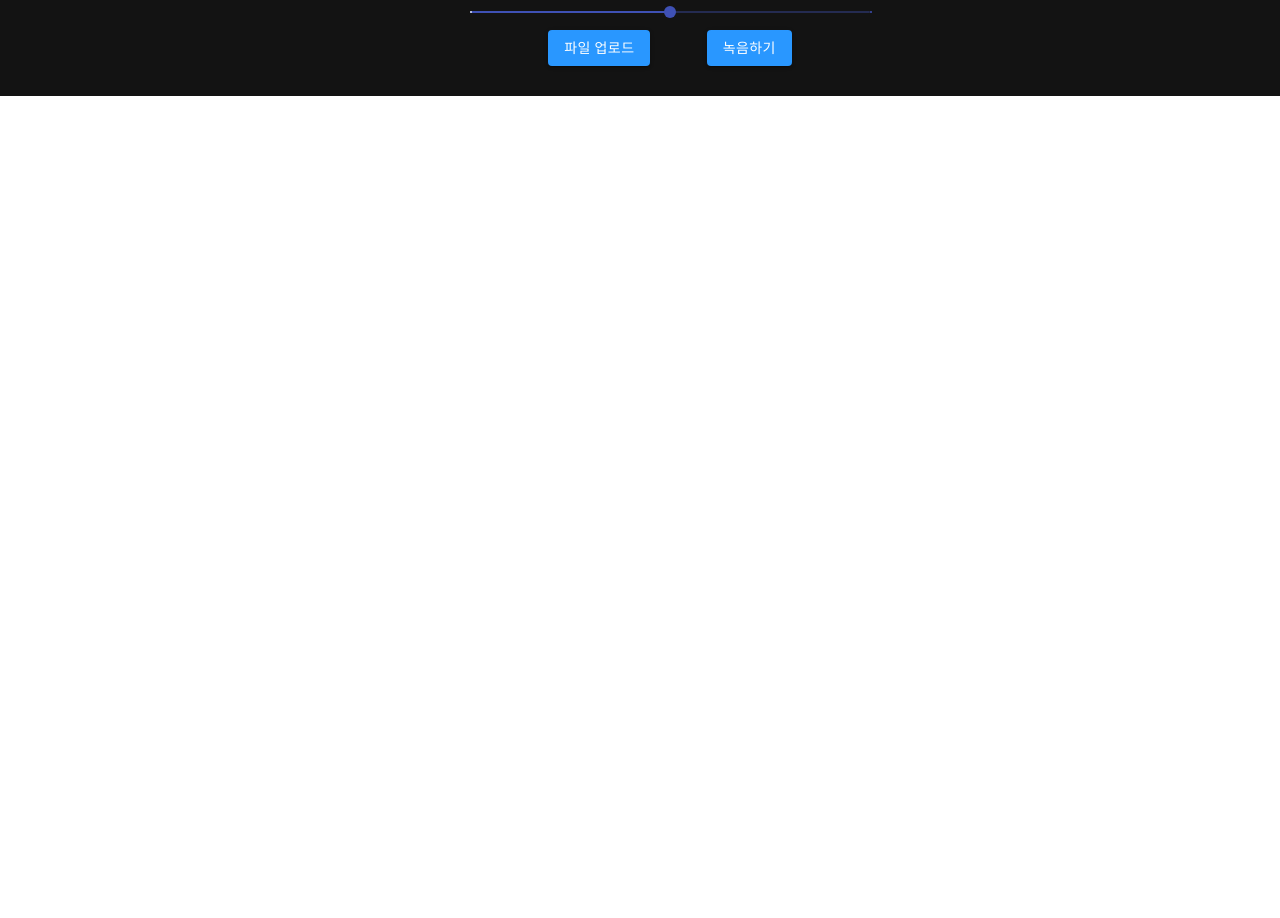
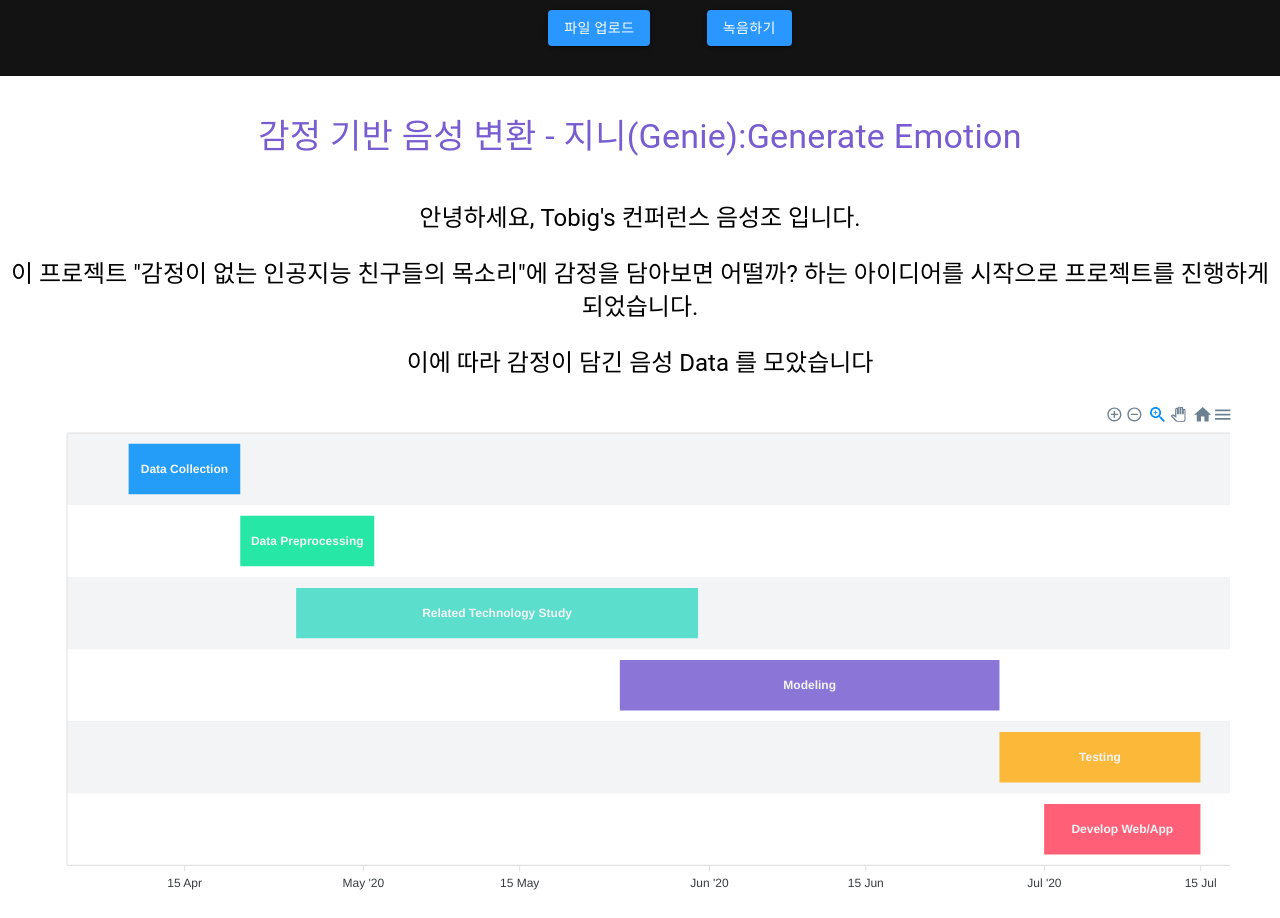
Before and after one commit to kynk94/emotional_speech, a React (Create React App) app in the folder frontend/react_web/: page / in a window 1280 px wide. Shown: the part 1277-2195 px from the top of the page. Before the commit the page ends 1373 px from the top, so only its background shows below. Built offline with nearby package versions, Linux system fonts and the light colour scheme.

Commit message:
add timeLine

```diff
--- a/frontend/react_web/src/index.jsx
+++ b/frontend/react_web/src/index.jsx
@@ -6,6 +6,7 @@ import { BrowserRouter } from 'react-router-dom'
 
 import App from './App'
 
+
 ReactDOM.render(
   <BrowserRouter>
     <App />
--- a/frontend/react_web/src/page/Home.jsx
+++ b/frontend/react_web/src/page/Home.jsx
@@ -4,6 +4,8 @@ import React from 'react'
 import Inference from './inference/Inference'
 import Intro from './intro/Intro'
 import TitleBar from './titlebar/TitleBar'
+import TimeLine from './timeline/TimeLine'
+import IntroducePJ from './timeline/IntroducePJ'
 
 const useStyles = makeStyles({
   root: {
@@ -23,9 +25,12 @@ export default function Home() {
   return (
     <div className={classes.root}>
       <TitleBar />
-      <div className={classes.content}>x`
+      <div className={classes.content}>
         <Intro />
         <Inference />
+        <IntroducePJ/>
+        <TimeLine/>
+
       </div>
     </div>
   )
--- /dev/null
+++ b/frontend/react_web/src/page/timeline/IntroducePJ.jsx
@@ -0,0 +1,31 @@
+import Typography from '@material-ui/core/Typography'
+import { makeStyles } from '@material-ui/core/styles'
+import React from 'react'
+
+
+const useStyles= makeStyles({
+    typography :{
+        color : '#775DD0'
+    }
+})
+
+
+export default function IntroducePJ(){
+    const classes = useStyles()
+    return (
+        <div>
+        <br></br>
+        <br></br>
+        <Typography align='center'  color = '#775DD0' className = {classes.typography} variant="h4">
+        감정 기반 음성 변환 - 지니(Genie):Generate Emotion
+        </Typography>
+        <br></br>
+        <Typography align='center' variant="h5">
+        <p>안녕하세요, Tobig's 컨퍼런스 음성조 입니다.</p>
+        <p>이 프로젝트 "감정이 없는 인공지능 친구들의 목소리"에 감정을 담아보면 어떨까?
+        하는 아이디어를 시작으로 프로젝트를 진행하게 되었습니다.</p>
+        <p>이에 따라 감정이 담긴 음성 Data 를 모았습니다</p>
+        </Typography>
+        </div>
+    )
+}
--- /dev/null
+++ b/frontend/react_web/src/page/timeline/TimeLine.jsx
@@ -0,0 +1,116 @@
+import React, {  useMemo } from 'react'
+import ApexCharts from 'react-apexcharts'
+
+export default function TimeLine(){
+
+const timeLineOption = useMemo(() => {
+    return {
+        series: [
+            {
+              data: [
+                {
+                  x: 'Data Collection',
+                  y: [
+                    new Date('2020-04-10').getTime(),
+                    new Date('2020-04-20').getTime()
+                  ],
+                  fillColor: '#008FFB'
+                },
+                {
+                  x: 'Data Preprocessing',
+                  y: [
+                    new Date('2020-04-20').getTime(),
+                    new Date('2020-05-02').getTime()
+                  ],
+                  fillColor: '#00E396'
+                },
+                {
+                  x: 'Related Technology Study',
+                  y: [
+                    new Date('2020-04-25').getTime(),
+                    new Date('2020-05-31').getTime()
+                  ],
+                  fillColor: '#42dbc7'
+                },
+                {
+                  x: 'Modeling',
+                  y: [
+                    new Date('2020-05-24').getTime(),
+                    new Date('2020-06-27').getTime()
+                  ],
+                  fillColor: '#775DD0'
+                },
+                {
+                  x: 'Testing',
+                  y: [
+                    new Date('2020-06-27').getTime(),
+                    new Date('2020-07-15').getTime()
+                  ],
+                  fillColor: '#FEB019'
+                },
+                {
+                  x: 'Develop Web/App',
+                  y: [
+                    new Date('2020-07-01').getTime(),
+                    new Date('2020-07-15').getTime()
+                  ],
+                  fillColor: '#FF4560'
+                }
+              ]
+            }
+          ],
+          options: {
+            chart: {
+              height: 100,
+              width :200,
+              type: 'rangeBar'
+            },
+            plotOptions: {
+              bar: {
+                horizontal: true,
+                distributed: false,
+                dataLabels: {
+                  hideOverflowingLabels: false
+                }
+              }
+            },
+
+            dataLabels: {
+              enabled: true,
+              formatter: function(val, opts) {
+                var label = opts.w.globals.labels[opts.dataPointIndex]
+                //var a = moment(val[0])
+                //var b = moment(val[1])
+                //var diff = b.diff(a, 'days')
+                return label
+                //+ ': ' + diff + (diff > 1 ? ' days' : ' day')
+              },
+              style: {
+                colors: ['#f3f4f5', '#fff']
+              }
+            },
+
+
+            xaxis: {
+              type: 'datetime'
+            },
+            yaxis: {
+              show: false
+            },
+            grid: {
+              row: {
+                colors: ['#f3f4f5', '#fff'],
+                opacity: 1
+              }
+            }
+        }
+    }
+}, [])
+
+
+return (
+    <div>
+        <ApexCharts align = 'center' options={timeLineOption.options} series={timeLineOption.series} type='rangeBar' height='500' width ='1200'></ApexCharts>
+    </div>
+)
+}
```
